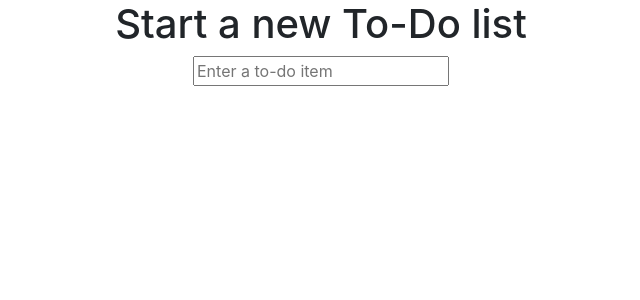
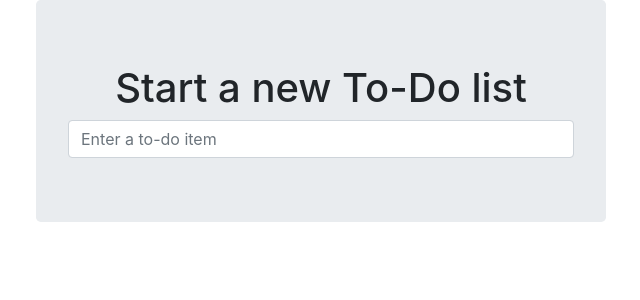
Before and after one commit to illyakaynov/python-tdd-book, a Django app: page / in a window 1280 px wide. Shown: the top 300 px of the page, without its empty margins (34-674 px from the left). Run offline with Django 3.2, Linux system fonts and the light colour scheme; some libraries are stand-ins or nearby versions.

Commit message:
use bootstrap to improve layout

```diff
--- a/functional_tests/tests.py
+++ b/functional_tests/tests.py
@@ -8,7 +8,6 @@ MAX_WAIT = 10
 
 
 class NewVisitorTest(StaticLiveServerTestCase):
-
 
     def test_can_start_a_list_for_one_user(self):
         # Edith has heard about a cool new online to-do app. She goes
@@ -44,7 +43,6 @@ class NewVisitorTest(StaticLiveServerTestCase):
         # The page updates again, and now shows both items on her list
         self.wait_for_row_in_list_table('1: Buy peacock feathers')
         self.wait_for_row_in_list_table('2: Use peacock feathers to make a fly')
-
 
     def test_multiple_users_can_start_lists_at_different_urls(self):
         self.browser.get(self.live_server_url)
--- a/lists/templates/base.html
+++ b/lists/templates/base.html
@@ -7,17 +7,19 @@
     <meta name="viewport" content="width=device-width, initial-scale=1">
     <title>To-Do lists</title>
     <link href="/lists/static/bootstrap/css/bootstrap.min.css" rel="stylesheet">
+    <link href="/lists/static/base.css" rel="stylesheet">
 </head>
 
 <body>
 <div class="container">
 
     <div class="row">
-        <div class="col-md-6 col-md-offset-3">
+        <div class="col-md-6 col-md-offset-3 jumbotron">
             <div class="text-center">
                 <h1>{% block header_text %}{% endblock %}</h1>
                 <form method="POST" action="{% block form_action %}{% endblock %}">
                     <input name="item_text" id="id_new_item"
+                           class="form-control input-lg"
                            placeholder="Enter a to-do item"/>
                     {% csrf_token %}
                 </form>
```
